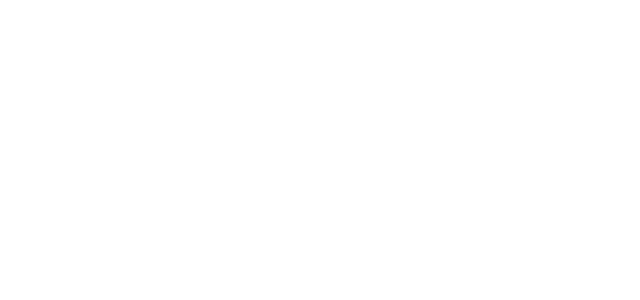
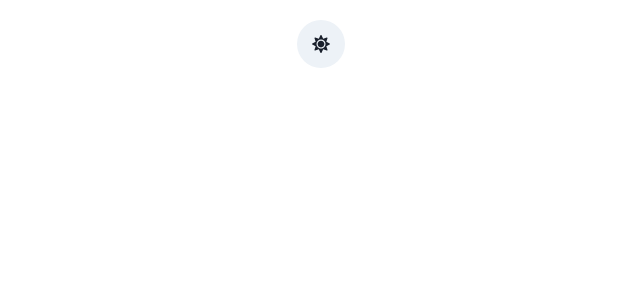
Before and after one commit to frozen-dev71/Todo-Tasks, a React (Create React App) app: page / in a window 1280 px wide. Shown: the top 300 px of the page, without its empty margins (575-1215 px from the left). Built offline with nearby package versions, Linux system fonts and the light colour scheme.

Commit message:
Added a VStack and Color ModeChanger Button

```diff
--- a/src/App.js
+++ b/src/App.js
@@ -1,10 +1,27 @@
 import './App.css';
+import { useState, useEffect, createContext } from 'react';
+import { IconButton, useColorMode, VStack } from '@chakra-ui/react';
+import { FaSun, FaMoon } from 'react-icons/fa';
 
 function App() {
+  	// chakraui color mode
+  const { colorMode, setColorMode } = useColorMode();
+
+
+
   return (
-    <div className="App">
+    <VStack p={5} mx="auto" maxW={{ base: '90vw', sm: '80vw', md: '70vw', lg: '600px' }}>
 
-    </div>
+    <IconButton
+    			icon={colorMode === 'light' ? <FaSun /> : <FaMoon />}
+          alignSelf="flex-end"
+          size="lg"
+          isRound
+          onClick={setColorMode}
+    />
+
+
+    </VStack>
   );
 }
 
```
